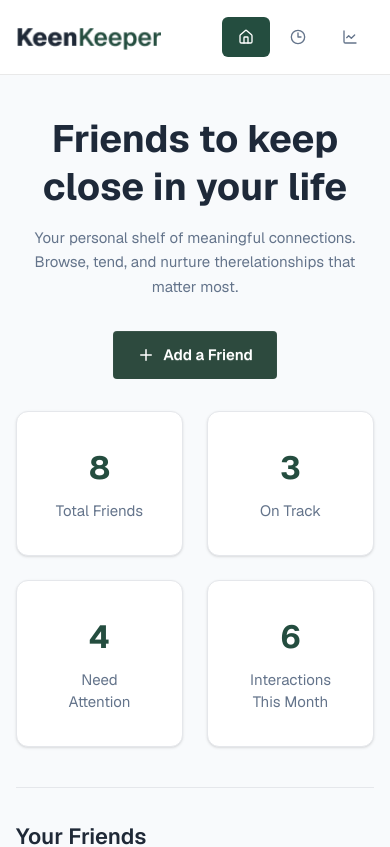
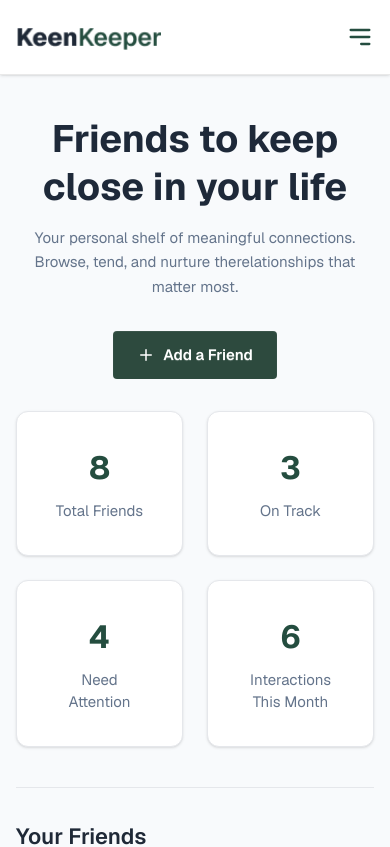
Before and after one commit to kazimizan77/Assignment-07, a React (Vite) app: page / in a window 390 px wide. Shown: the top 847 px of the page. Built offline with nearby package versions, Linux system fonts and the light colour scheme.

Commit message:
release: initial release of KeepKeeper project

```diff
--- a/src/components/shared/Navbar.jsx
+++ b/src/components/shared/Navbar.jsx
@@ -1,8 +1,12 @@
+import { useState } from "react";
 import { LuHouse, LuChartLine, LuClock3 } from "react-icons/lu";
+import { HiOutlineMenuAlt3, HiOutlineX } from "react-icons/hi";
 import MyNavLink from "./MyNavLink";
 import logo from "../../assets/images/logo.png";
 
 const Navbar = () => {
+  const [isMenuOpen, setIsMenuOpen] = useState(false);
+
   const navItems = [
     { path: "/", text: "Home", icon: <LuHouse /> },
     { path: "/timeline", text: "Timeline", icon: <LuClock3 /> },
@@ -10,11 +14,11 @@ const Navbar = () => {
   ];
 
   return (
-    <nav className="bg-white border-b border-[#e9e9e9FF]">
+    <nav className="sticky top-0 z-50 bg-white border-b border-[#e9e9e9FF] shadow-sm">
       <div className="max-w-[1600px] mx-auto px-4 py-4 md:px-6 h-[74px] flex items-center justify-between">
         <img src={logo} alt="KeenKeeper logo" className="h-[32px]" />
 
-        <ul className="hidden md:flex items-center gap-4 cursor-pointer">
+        <ul className="hidden md:flex items-center gap-4">
           {navItems.map((item) => (
             <li key={item.path}>
               <MyNavLink to={item.path}>
@@ -25,14 +29,32 @@ const Navbar = () => {
           ))}
         </ul>
 
-        <ul className="flex md:hidden items-center gap-1">
-          {navItems.map((item) => (
-            <li key={item.path}>
-              <MyNavLink to={item.path}>{item.icon}</MyNavLink>
-            </li>
-          ))}
-        </ul>
+        <button
+          onClick={() => setIsMenuOpen(!isMenuOpen)}
+          className="md:hidden text-[#244d3f] text-[28px] cursor-pointer"
+        >
+          {isMenuOpen ? <HiOutlineX /> : <HiOutlineMenuAlt3 />}
+        </button>
       </div>
+
+      {isMenuOpen && (
+        <div className="md:hidden border-t border-gray-200 bg-white shadow-md">
+          <ul className="flex flex-col px-4 py-2">
+            {navItems.map((item) => (
+              <li
+                key={item.path}
+                className="border-b border-gray-100 last:border-none"
+                onClick={() => setIsMenuOpen(false)}
+              >
+                <MyNavLink to={item.path}>
+                  {item.icon}
+                  {item.text}
+                </MyNavLink>
+              </li>
+            ))}
+          </ul>
+        </div>
+      )}
     </nav>
   );
 };
```
Also changed, not shown: 1 other file (tests, documents, lock files or other folders).
